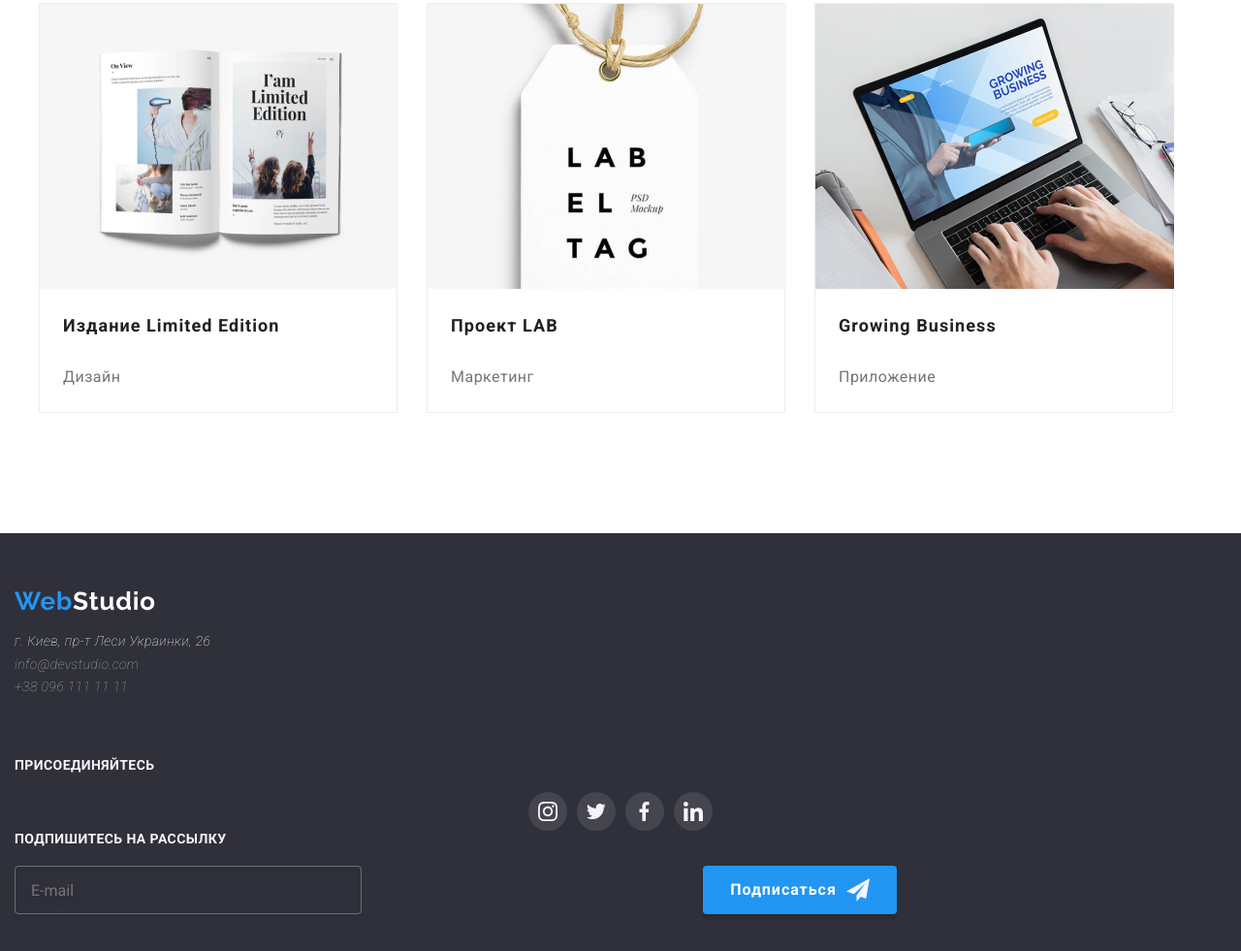
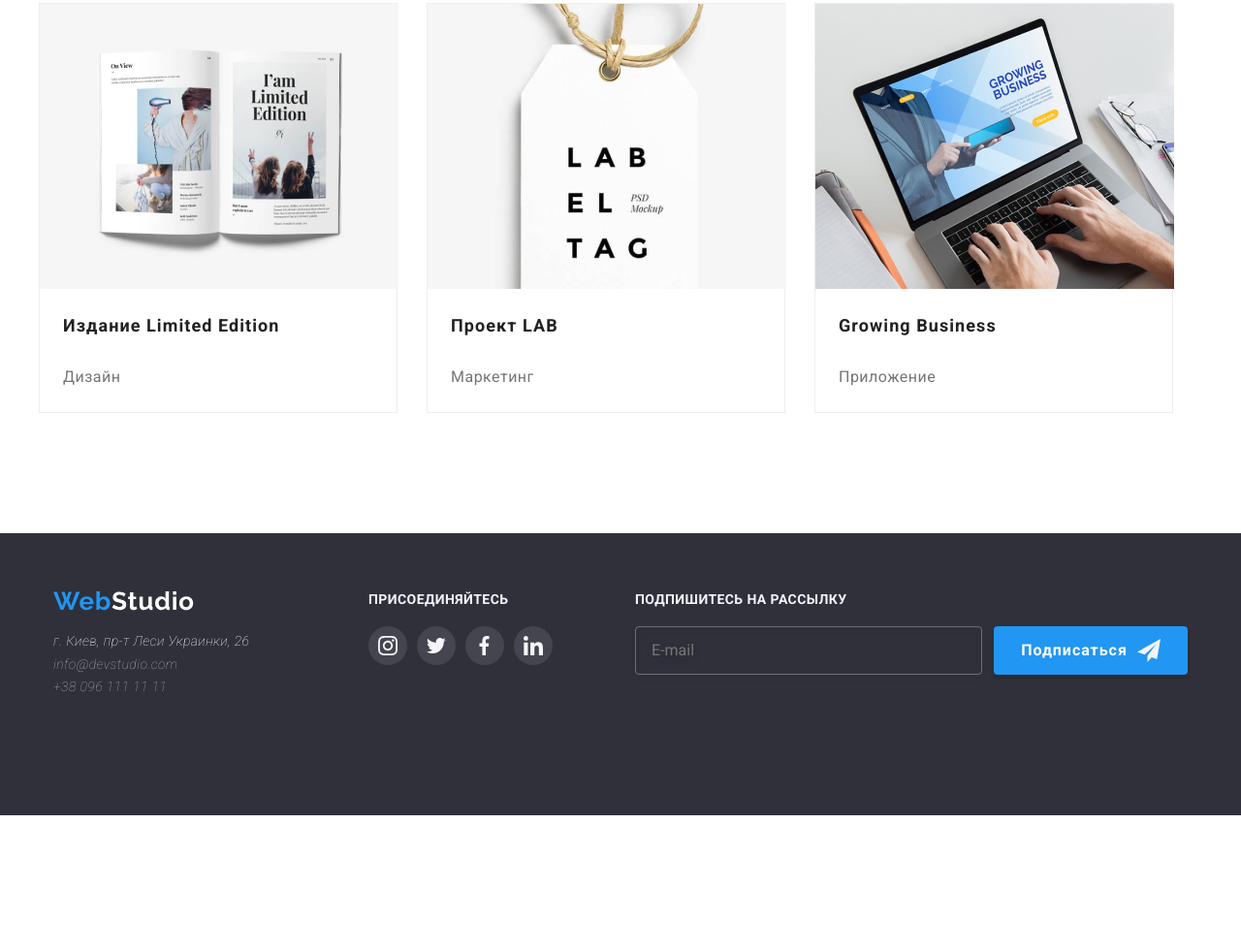
Before and after one commit to vladimirtsua/goit-markup-hw-08, a plain HTML site: page portfolio.html in a window 1280 px wide. Shown: the part 1162-2143 px from the top of the page at 97% size. After the commit the page ends 2003 px from the top, so only its background shows below. Drawn offline with nearby package versions, Linux system fonts and the light colour scheme.

Commit message:
portfolio page

```diff
--- a/portfolio.html
+++ b/portfolio.html
@@ -269,8 +269,9 @@
       </section>
     </main>
 
-    <footer id="contacts" class="footer">
-      <div class="conteiner flexbox foote__container">
+    <footer id="contacts" class="conteiner footer">
+      <div class="footer__container">
+        <div class="footer__tablet">
           <div class="footer__navigation">
             <a class="footer__logo" href="./index.html">
               <img src="./img/WebStudio2.svg" alt="logo"
@@ -290,7 +291,9 @@
             <h3 class="footer__social__title">присоединяйтесь</h3>
             <ul class="listt footer__social__menu">
               <li class="footer__social__items">
-              <a class="footer__social__links" href="https://www.instagram.com"
+                <a
+                  class="footer__social__links"
+                  href="https://www.instagram.com"
                   ><svg class="footer__social__svg" width="20" height="20">
                     <use href="./img/symbol-defs.svg#icon-instagram"></use>
                   </svg>
@@ -319,10 +322,15 @@
               </li>
             </ul>
           </div>
-        <div class="follow">
+        </div>
+
+        <form class="container follow">
           <h2 class="follow__title">Подпишитесь на рассылку</h2>
-          <div class="follow__container">
+
+          <div class="footer__desktop">
+            <label for="email" class="follow__container">
               <input type="email" name="email" placeholder="E-mail" />
+            </label>
             <button type="submit" class="follow__button">
               Подписаться<svg
                 class="follow__element"
@@ -333,7 +341,7 @@
               </svg>
             </button>
           </div>
-        </div>
+        </form>
       </div>
     </footer>
   </body>
```
Lines whose indentation alone changed are shown as unchanged.
